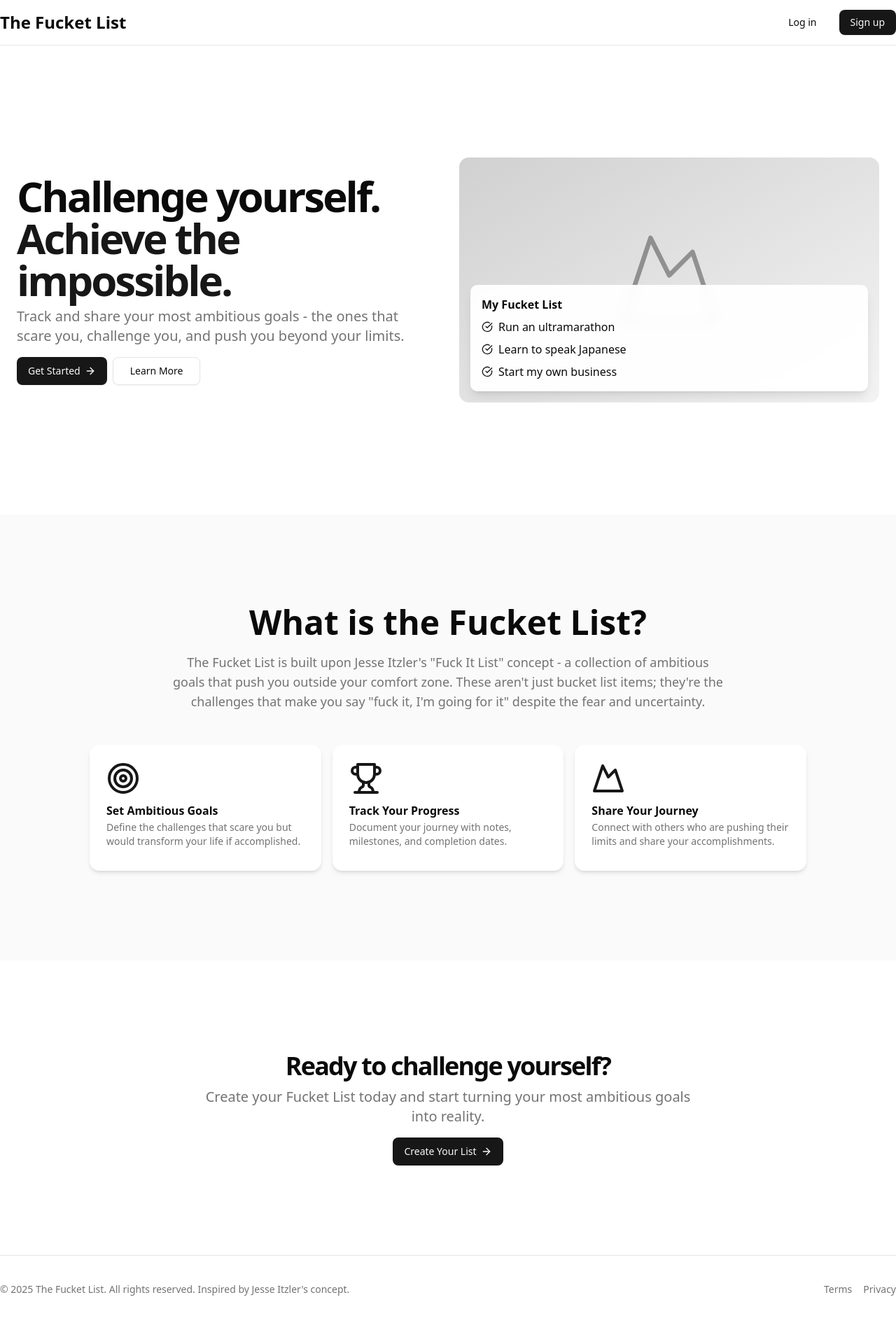
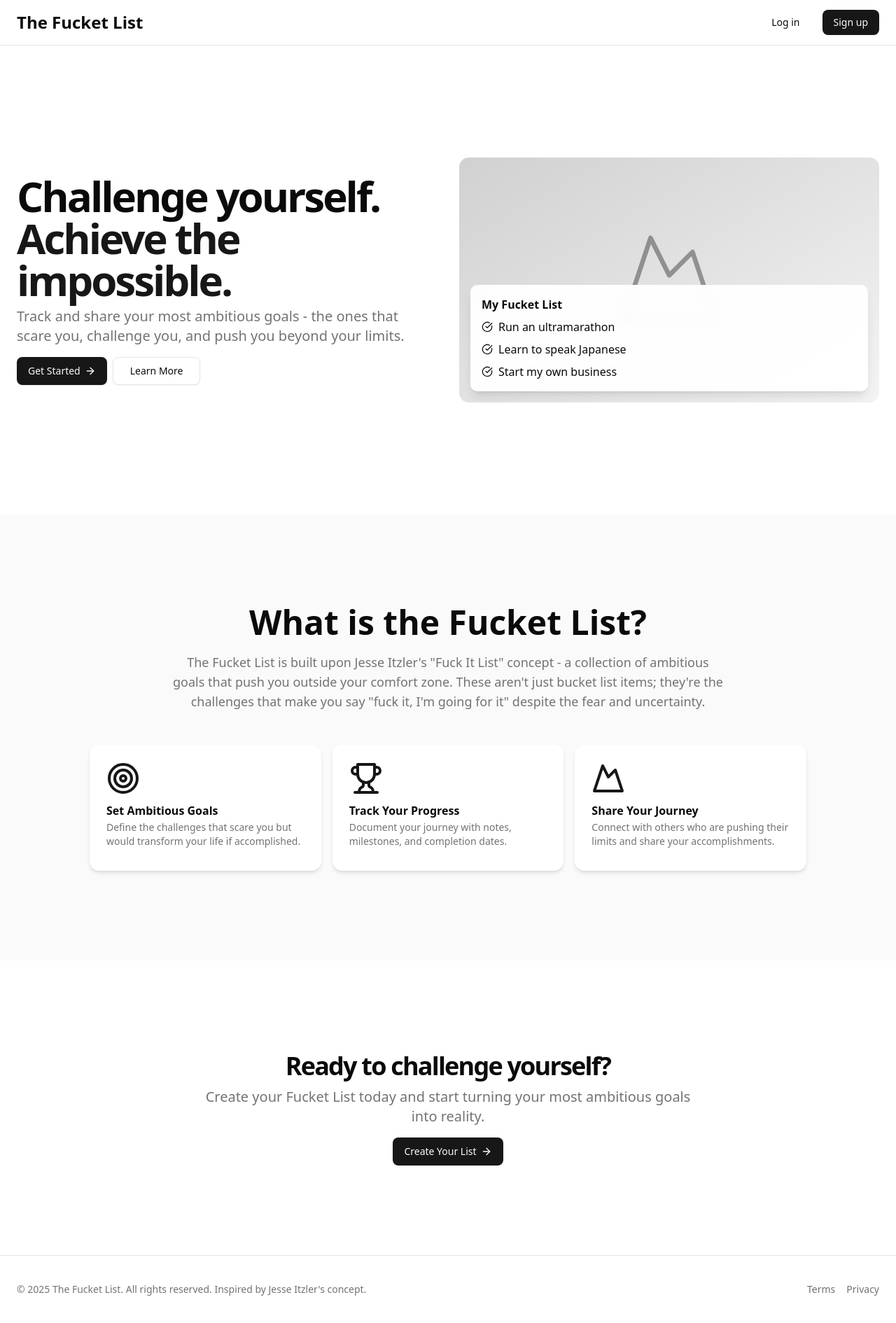
Before and after one commit to perryfardella/fucket-list, a Next.js app: page / in a window 1280 px wide. Shown: the whole page at 70% size. Built offline with nearby package versions, Linux system fonts and the light colour scheme; no server answers.

Commit message:
Fix landing page styling

```diff
--- a/app/page.tsx
+++ b/app/page.tsx
@@ -19,7 +19,7 @@ export default function Home() {
     <div className="flex flex-col min-h-screen">
       {/* Navigation */}
       <header className="border-b bg-background/95 backdrop-blur supports-[backdrop-filter]:bg-background/60">
-        <div className="container flex h-16 items-center justify-between">
+        <div className="container flex h-16 items-center justify-between px-4 md:px-6 mx-auto max-w-7xl">
           <div className="font-bold text-2xl">The Fucket List</div>
           <nav className="flex items-center gap-4">
             <Link href="/login">
@@ -35,7 +35,7 @@ export default function Home() {
       {/* Hero Section */}
       <main className="flex-1">
         <section className="py-12 md:py-24 lg:py-32 xl:py-40">
-          <div className="container px-4 md:px-6">
+          <div className="container px-4 md:px-6 mx-auto max-w-7xl">
             <div className="grid gap-6 lg:grid-cols-[1fr_400px] lg:gap-12 xl:grid-cols-[1fr_600px]">
               <div className="flex flex-col justify-center space-y-4">
                 <div className="space-y-2">
@@ -102,7 +102,7 @@ export default function Home() {
           id="learn-more"
           className="bg-muted/50 py-12 md:py-24 lg:py-32"
         >
-          <div className="container px-4 md:px-6">
+          <div className="container px-4 md:px-6 mx-auto max-w-7xl">
             <div className="mx-auto flex max-w-[58rem] flex-col items-center justify-center gap-4 text-center">
               <h2 className="text-3xl font-bold leading-[1.1] sm:text-3xl md:text-5xl">
                 What is the Fucket List?
@@ -154,7 +154,7 @@ export default function Home() {
 
         {/* CTA Section */}
         <section className="py-12 md:py-24 lg:py-32">
-          <div className="container px-4 md:px-6">
+          <div className="container px-4 md:px-6 mx-auto max-w-7xl">
             <div className="flex flex-col items-center justify-center space-y-4 text-center">
               <div className="space-y-2">
                 <h2 className="text-3xl font-bold tracking-tighter md:text-4xl/tight">
@@ -180,7 +180,7 @@ export default function Home() {
 
       {/* Footer */}
       <footer className="border-t py-6 md:py-0">
-        <div className="container flex flex-col items-center justify-between gap-4 md:h-24 md:flex-row">
+        <div className="container flex flex-col items-center justify-between gap-4 md:h-24 md:flex-row px-4 md:px-6 mx-auto max-w-7xl">
           <p className="text-center text-sm leading-loose text-muted-foreground md:text-left">
             © {new Date().getFullYear()} The Fucket List. All rights reserved.
             Inspired by Jesse Itzler&apos;s concept.
```
